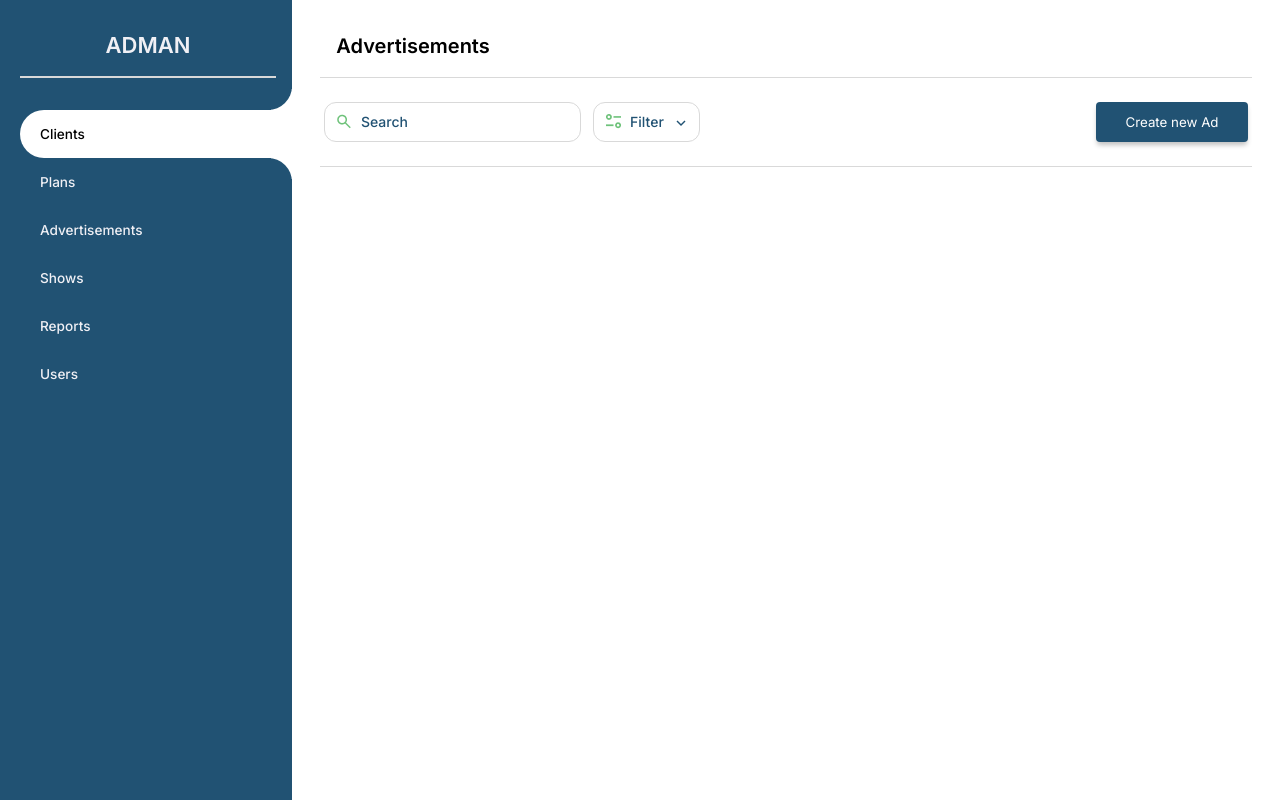
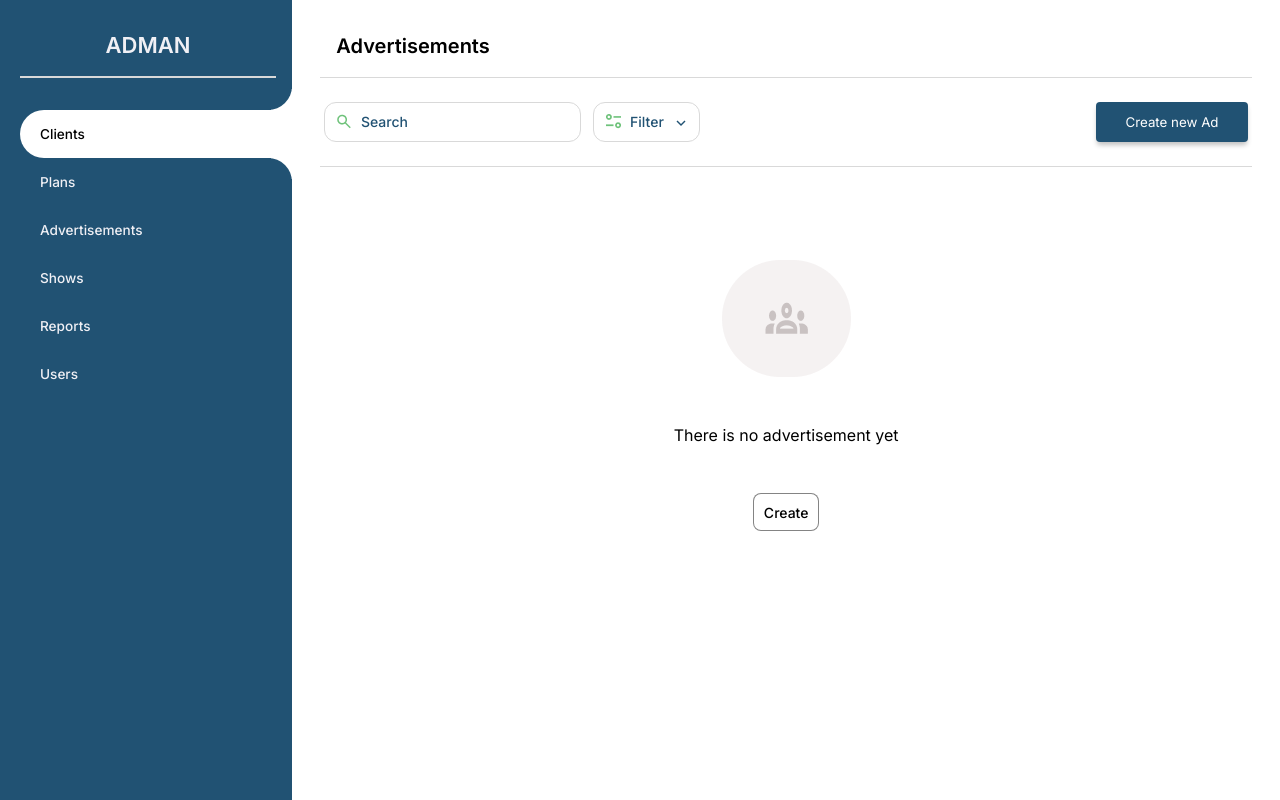
Before and after one commit to aum-singhal/adman, a React (Create React App) app: page /advertisements in a window 1280 px wide. Built offline with nearby package versions, Linux system fonts and the light colour scheme.

Commit message:
create zero screen and added to relavant pages

```diff
--- a/src/App.css
+++ b/src/App.css
@@ -29,7 +29,7 @@
 
   .right{
     width: 100%;
-    min-height: 100vh;
+    min-height: 100svh;
     overflow: auto;
     padding: 1rem 1.75rem;
   }
--- a/src/components/table/Table.jsx
+++ b/src/components/table/Table.jsx
@@ -7,14 +7,14 @@ export const Table = ({data}) =>{
 
     return <table className="table">
         <tr>
-            {
+            { data &&
                 data.head.map(item=>{
                     return <th className='font-16 semi-bold'>{item}</th>
                 })
             }
         </tr>
 
-        {
+        { data &&
             data.body.map(item=>{
                 return <tr>
                     {
--- /dev/null
+++ b/src/components/zeroScreen/ZeroScreen.jsx
@@ -0,0 +1,15 @@
+import React from "react";
+import "./zeroScreen.css";
+
+import zero from '../../assets/zero_screen_icon.png'
+
+
+export const ZeroScreen = ({text}) => {
+  return <div className="zero-screen">
+    <img src={zero} alt="Zero Screen Image" />
+
+    {text}
+
+    <button className="font-14 medium-bold">Create</button>
+  </div>
+}
--- /dev/null
+++ b/src/components/zeroScreen/zeroScreen.css
@@ -0,0 +1,22 @@
+
+
+
+
+.zero-screen{
+  width: 100%;
+  height: 100%;
+  display: flex;
+  align-items: center;
+  justify-content: center;
+  flex-direction: column;
+  gap: 3rem;
+  margin-top: 10%;
+
+  :is(button){
+    padding: .6rem;
+    border: 1px solid rgba(51, 51, 51, 0.60);
+    border-radius: .5rem;
+    background-color: white;
+    cursor: pointer;
+  }
+}
--- a/src/pages/advertisements/Advertisements.jsx
+++ b/src/pages/advertisements/Advertisements.jsx
@@ -1,11 +1,15 @@
 import { FilterBar } from "../../components/filterBar/FilterBar";
 import { PageHeader } from "../../components/pageHeader/PageHeader";
+import { Table } from "../../components/table/Table";
+import { ZeroScreen } from "../../components/zeroScreen/ZeroScreen";
 import "./advertisements.css";
 
 
 export const Advertisements = () => {
+  const adData = {}
   return <div className="advertisements">
     <PageHeader name={"Advertisements"} />
     <FilterBar name={"Create new Ad"} />
+    {JSON.stringify(adData)==="{}"?<ZeroScreen text={"There is no advertisement yet"}/>:<Table data={adData}/>}
   </div>
 }
--- a/src/pages/clients/Clients.jsx
+++ b/src/pages/clients/Clients.jsx
@@ -3,6 +3,7 @@ import './clients.css';
 import { PageHeader } from '../../components/pageHeader/PageHeader';
 import { Table } from '../../components/table/Table';
 import { FilterBar } from '../../components/filterBar/FilterBar';
+import { ZeroScreen } from '../../components/zeroScreen/ZeroScreen';
 
 export const Clients = () => {
     const tableData = {
@@ -14,13 +15,14 @@ export const Clients = () => {
             {"Name": "Good Day", "ID":"BREW 221014121014000", "Email Id":"xyz@gmail.com", "Mobile No.":"98XXXXXX76","Added By":"Aum Singhal" }
         ]
     }
+    // const tableData = {}
 
     return <div className="clients">
         <PageHeader name={"Client Details"} />
 
         <FilterBar name={"Create Client"} />
 
-        <Table data={tableData} />
+        {JSON.stringify(tableData) === "{}"?<ZeroScreen text={"There is no client entry yet"} />:<Table data={tableData} />}
 
     </div>
 }
--- a/src/pages/reports/Reports.jsx
+++ b/src/pages/reports/Reports.jsx
@@ -1,11 +1,16 @@
 import { FilterBar } from "../../components/filterBar/FilterBar";
 import { PageHeader } from "../../components/pageHeader/PageHeader";
+import { Table } from "../../components/table/Table";
+import { ZeroScreen } from "../../components/zeroScreen/ZeroScreen";
 import "./reports.css";
 
 
 export const Reports = () => {
+  const reportData = {}
+
   return <div className="reports">
     <PageHeader name={"Reports"} />
     <FilterBar name={"Create new Report"} />
+    {JSON.stringify(reportData)==="{}"?<ZeroScreen text={"There is no Report yet"}/>:<Table data={reportData}/>}
   </div>
 }
--- a/src/pages/shows/Shows.jsx
+++ b/src/pages/shows/Shows.jsx
@@ -1,11 +1,16 @@
 import { FilterBar } from "../../components/filterBar/FilterBar";
 import { PageHeader } from "../../components/pageHeader/PageHeader";
+import { Table } from "../../components/table/Table";
+import { ZeroScreen } from "../../components/zeroScreen/ZeroScreen";
 import "./shows.css";
 
 
 export const Shows = () => {
+  const showData = {}
+
   return <div className="shows">
     <PageHeader name={"Shows"} />
     <FilterBar name={"Create new Show"} />
+    {JSON.stringify(showData)==="{}"?<ZeroScreen text={"There is no Show yet"}/>:<Table data={showData}/>}
   </div>
 }
--- a/src/pages/users/Users.jsx
+++ b/src/pages/users/Users.jsx
@@ -2,10 +2,15 @@ import React from 'react'
 import './users.css';
 import { PageHeader } from '../../components/pageHeader/PageHeader';
 import { FilterBar } from '../../components/filterBar/FilterBar';
+import { ZeroScreen } from '../../components/zeroScreen/ZeroScreen';
+import { Table } from '../../components/table/Table';
 
 export const Users = () => {
+    const userData = {}
+
     return <div className="users">
         <PageHeader name={"Users"} />
         <FilterBar name={"Create new User"} />
+        {JSON.stringify(userData) === "{}"? <ZeroScreen text={"There is no User yet"} />:<Table data={userData} />}
     </div>
 }
```
